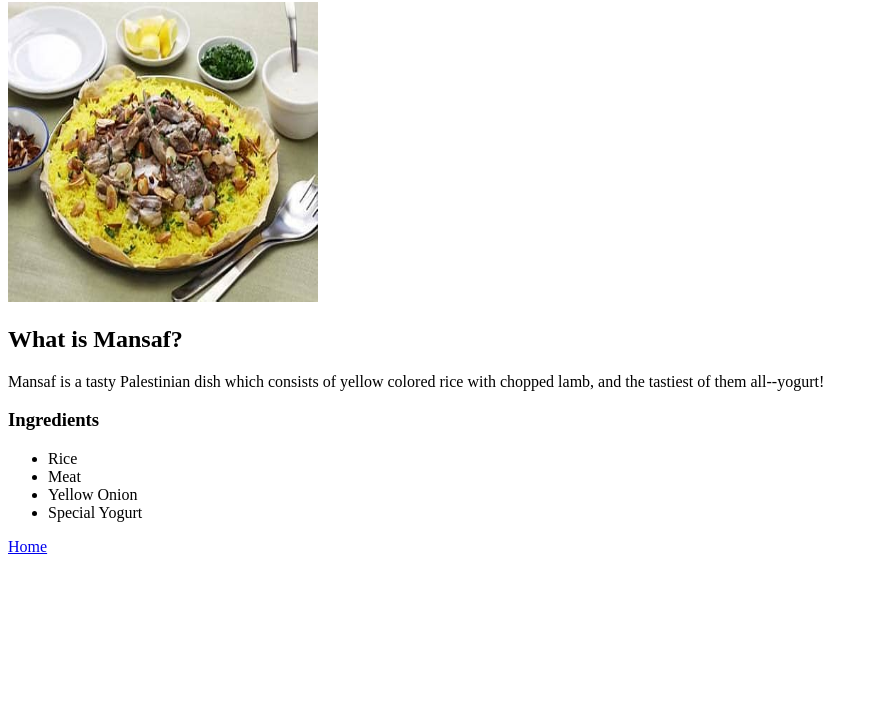
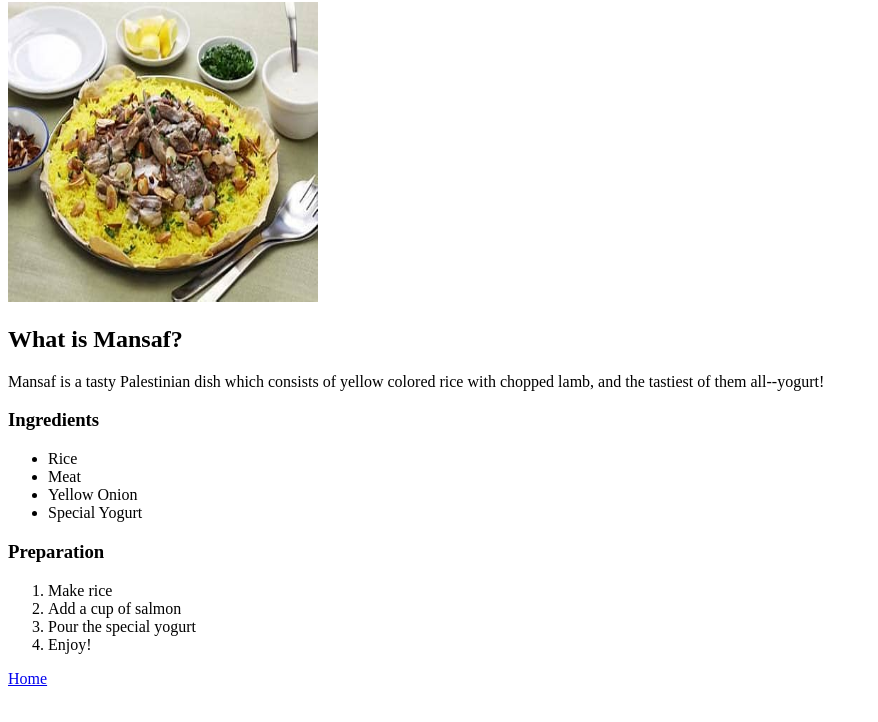
Before and after one commit to hamzago996/odin-recipes, a plain HTML site: page recipes/mansaf.html in a window 1280 px wide. Shown: the part 78-800 px from the top of the page, without its empty margins (0-878 px from the left). Drawn offline with Linux system fonts and the light colour scheme.

Commit message:
Modified: dubai.html & mansaf.html
Added the "Preparation" on both the filessss
and steps on how to prepare the food.

```diff
--- a/recipes/mansaf.html
+++ b/recipes/mansaf.html
@@ -3,7 +3,7 @@
 <head>
     <meta charset="UTF-8">
     <meta name="viewport" content="width=device-width, initial-scale=1.0">
-    <title>Document</title>
+    <title>Mansaf Recipe</title>
 </head>
 <body>
     <h1>Mansaf</h1>
@@ -12,12 +12,22 @@
     <p>Mansaf is a tasty Palestinian dish which consists of yellow colored rice with chopped lamb, and the tastiest of them all--yogurt!</p>
 
     <h3>Ingredients</h3>
+
 <ul>
     <li>Rice</li>
     <li>Meat</li>
     <li>Yellow Onion</li>
     <li>Special Yogurt</li>
 </ul>
+
+<h3>Preparation</h3>
+
+<ol>
+    <li>Make rice</li>
+    <li>Add a cup of salmon</li>
+    <li>Pour the special yogurt</li>
+    <li>Enjoy!</li>
+</ol>
     <a href="../index.html">Home</a>
 </body>
 </html>
```
Also changed, not shown: recipes/dubai.html (+9 -1 lines).
